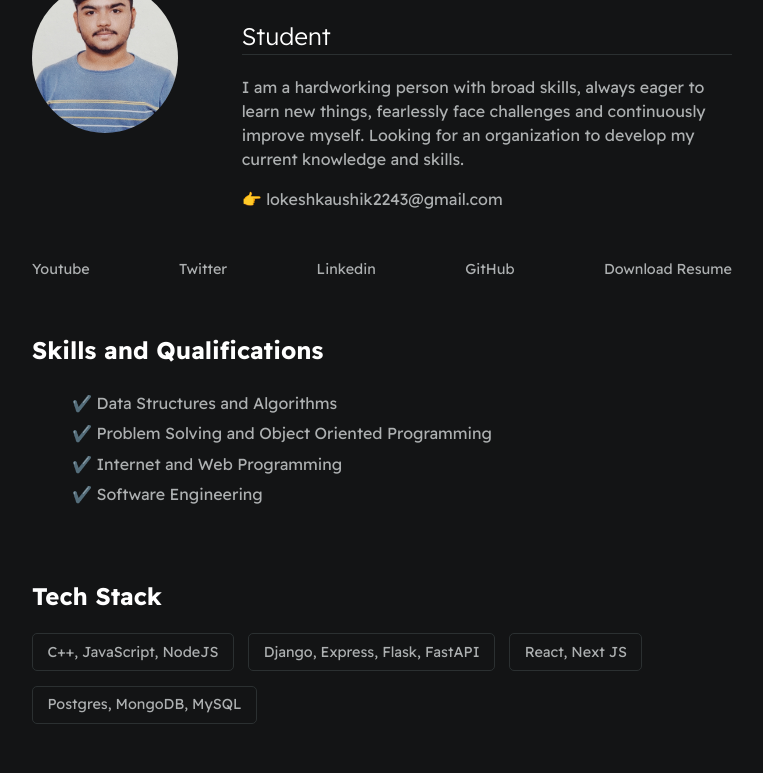
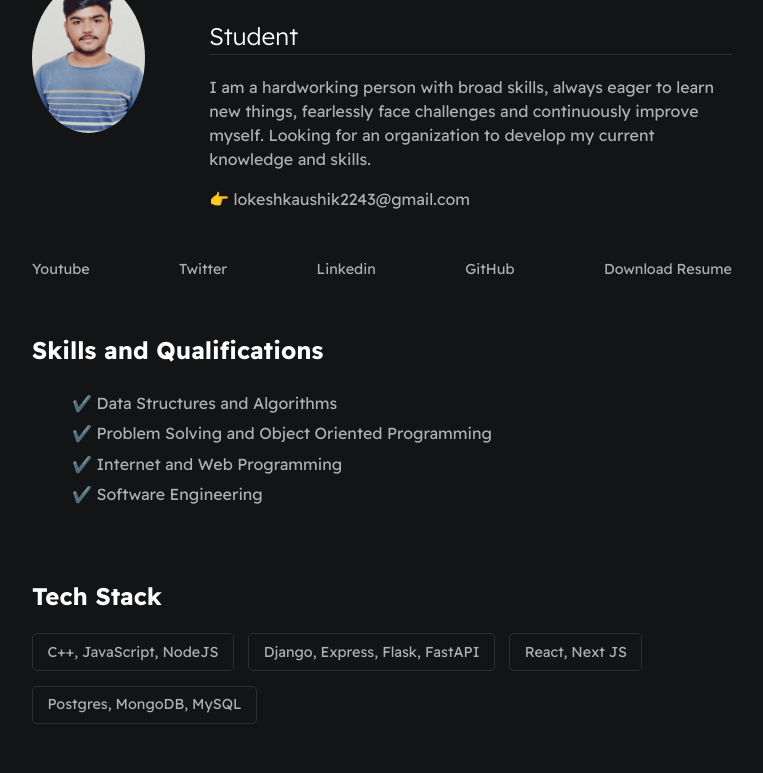
Before and after one commit to C0dewithLokesh/Resume-Website, a plain HTML site: page index.html in a window 1280 px wide. Shown: the part 134-907 px from the top of the page, without its empty margins (258-1021 px from the left). Drawn offline with Linux system fonts and the light colour scheme.

Commit message:
Update main.css

```diff
--- a/styles/main.css
+++ b/styles/main.css
@@ -79,7 +79,7 @@ li{
 
 #profile-pic{
     border-radius: 50%;
-    width: 480px;
+    width: 150px;
     height: 150px;
     object-fit: cover;
 }
```
